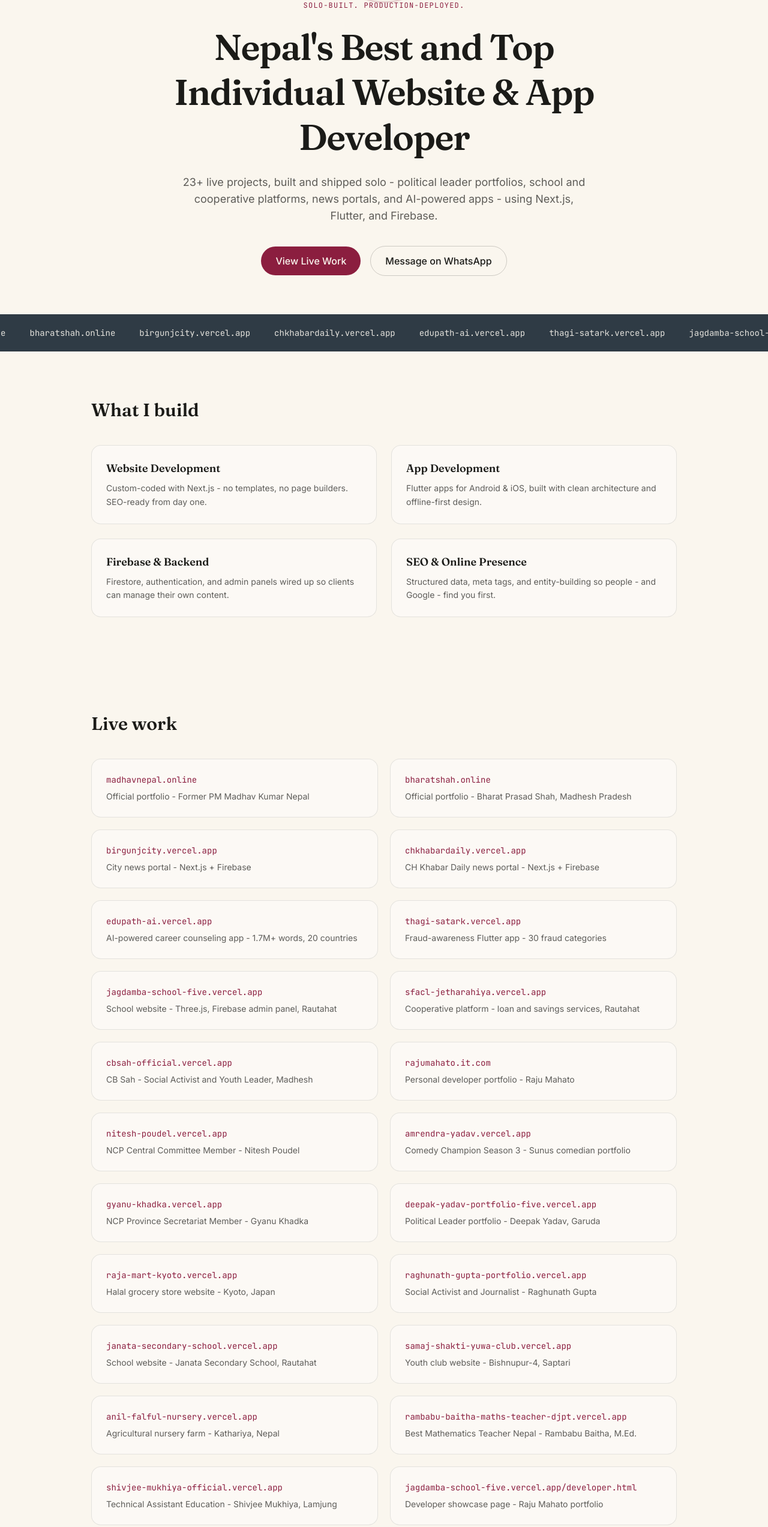
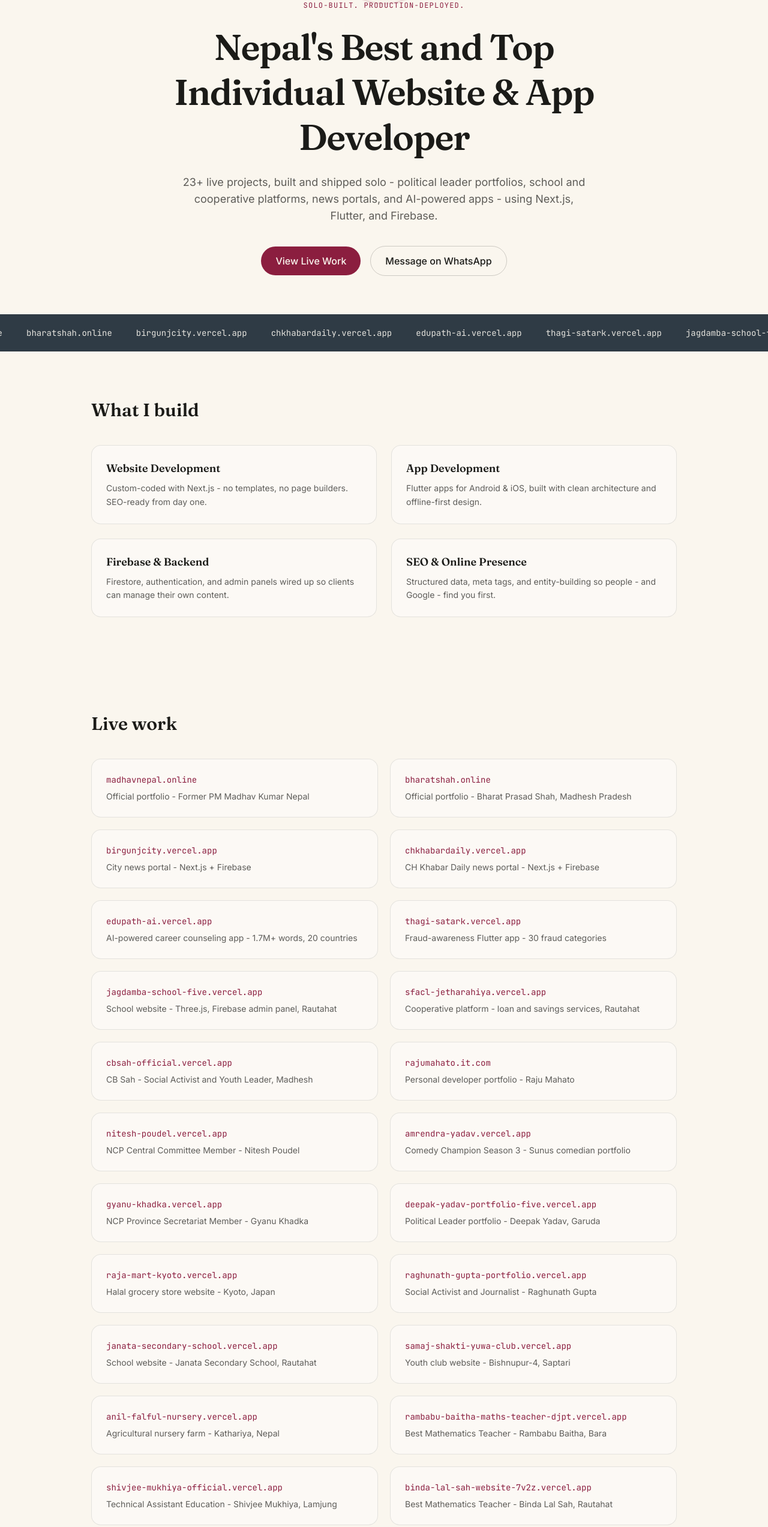
Before and after one commit to mahatoraju0509-gif/nepalwebsitedeveloper, a Next.js app: page / in a window 1280 px wide. Shown: the part 251-2797 px from the top of the page at 60% size. Built offline with nearby package versions, Linux system fonts and the light colour scheme.

Commit message:
Update project count to 40+

```diff
--- a/src/app/page.tsx
+++ b/src/app/page.tsx
@@ -18,10 +18,21 @@ const liveProjects = [
   { name: "janata-secondary-school.vercel.app", url: "https://janata-secondary-school.vercel.app", desc: "School website - Janata Secondary School, Rautahat" },
   { name: "samaj-shakti-yuwa-club.vercel.app", url: "https://samaj-shakti-yuwa-club.vercel.app", desc: "Youth club website - Bishnupur-4, Saptari" },
   { name: "anil-falful-nursery.vercel.app", url: "https://anil-falful-nursery.vercel.app", desc: "Agricultural nursery farm - Kathariya, Nepal" },
-  { name: "rambabu-baitha-maths-teacher-djpt.vercel.app", url: "https://rambabu-baitha-maths-teacher-djpt.vercel.app", desc: "Best Mathematics Teacher Nepal - Rambabu Baitha, M.Ed." },
+  { name: "rambabu-baitha-maths-teacher-djpt.vercel.app", url: "https://rambabu-baitha-maths-teacher-djpt.vercel.app", desc: "Best Mathematics Teacher - Rambabu Baitha, Bara" },
   { name: "shivjee-mukhiya-official.vercel.app", url: "https://shivjee-mukhiya-official.vercel.app", desc: "Technical Assistant Education - Shivjee Mukhiya, Lamjung" },
+  { name: "binda-lal-sah-website-7v2z.vercel.app", url: "https://binda-lal-sah-website-7v2z.vercel.app", desc: "Best Mathematics Teacher - Binda Lal Sah, Rautahat" },
+  { name: "ravi-kumar-sah-portfolio.vercel.app", url: "https://ravi-kumar-sah-portfolio.vercel.app", desc: "Mathematics Teacher - Ravi Kumar Sah Teli, Bara" },
+  { name: "saroj-kumar-banjara.vercel.app", url: "https://saroj-kumar-banjara.vercel.app", desc: "Mathematics Teacher MPhil - Saroj Kumar Banjara, Bara" },
+  { name: "genendra-poudel.vercel.app", url: "https://genendra-poudel.vercel.app", desc: "Head Teacher English and Sociology - Genendra Poudel, Bardiya" },
+  { name: "lalit-thakuri.vercel.app", url: "https://lalit-thakuri.vercel.app", desc: "English Teacher Secondary Level - Lalit Thakuri, Bhaktapur" },
+  { name: "pankaj-kumar-sah.vercel.app", url: "https://pankaj-kumar-sah.vercel.app", desc: "Public Health Professional - Pankaj Kumar Sah, Mahottary" },
+  { name: "web-nine-beryl-59.vercel.app", url: "https://web-nine-beryl-59.vercel.app", desc: "Nepal developer project" },
+  { name: "ambik-baral-online-class.vercel.app", url: "https://ambik-baral-online-class.vercel.app", desc: "Online class platform - Ambik Baral" },
+  { name: "rajan-baniya-online-class.vercel.app", url: "https://rajan-baniya-online-class.vercel.app", desc: "Online class platform - Rajan Baniya" },
+  { name: "notelibrary-website.vercel.app", url: "https://notelibrary-website.vercel.app", desc: "Note library website - Nepal education" },
+  { name: "dilli-raj-upadhyaya.vercel.app", url: "https://dilli-raj-upadhyaya.vercel.app", desc: "Portfolio - Dilli Raj Upadhyaya" },
+  { name: "mithila-tech-gyan.vercel.app", url: "https://mithila-tech-gyan.vercel.app", desc: "Mithila Tech Gyan - Technology education Nepal" },
   { name: "jagdamba-school-five.vercel.app/developer.html", url: "https://jagdamba-school-five.vercel.app/developer.html", desc: "Developer showcase page - Raju Mahato portfolio" },
-  { name: "binda-lal-sah-website-7v2z.vercel.app", url: "https://binda-lal-sah-website-7v2z.vercel.app", desc: "Best Mathematics Teacher Nepal - Binda Lal Sah, Rautahat" },
 ];
 
 const services = [
```
